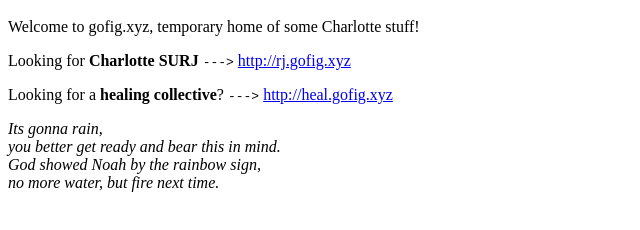
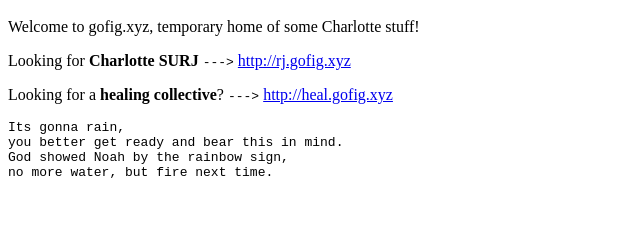
Before and after one commit to gracerkeller/gracerkeller.github.io, a plain HTML site: page index.html in a window 1280 px wide. Shown: the part 48-278 px from the top of the page, without its empty margins (0-640 px from the left). Drawn offline with Linux system fonts and the light colour scheme.

Commit message:
Lyric is codeblock

```diff
--- a/index.html
+++ b/index.html
@@ -2,4 +2,7 @@
 <p>Welcome to gofig.xyz, temporary home of some Charlotte stuff!</p>
 <p>Looking for <strong>Charlotte SURJ</strong> <code>---&gt;</code> <a href="http://rj.gofig.xyz">http://rj.gofig.xyz</a></p>
 <p>Looking for a <strong>healing collective</strong>? <code>---&gt;</code> <a href="http://heal.gofig.xyz">http://heal.gofig.xyz</a></p>
-<p><em>Its gonna rain,</em><br /><em>you better get ready and bear this in mind.</em><br /><em>God showed Noah by the rainbow sign,</em><br /><em>no more water, but fire next time.</em></p>
+<pre><code>Its gonna rain,
+you better get ready and bear this in mind.
+God showed Noah by the rainbow sign,
+no more water, but fire next time.</code></pre>
```
Also changed, not shown: 3 other files.
